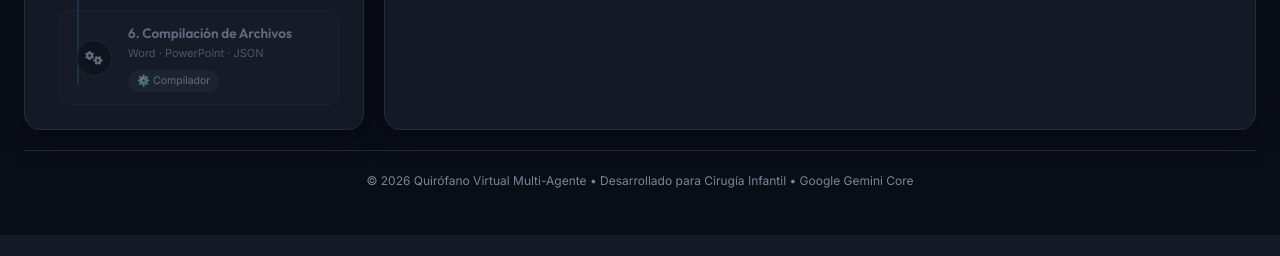
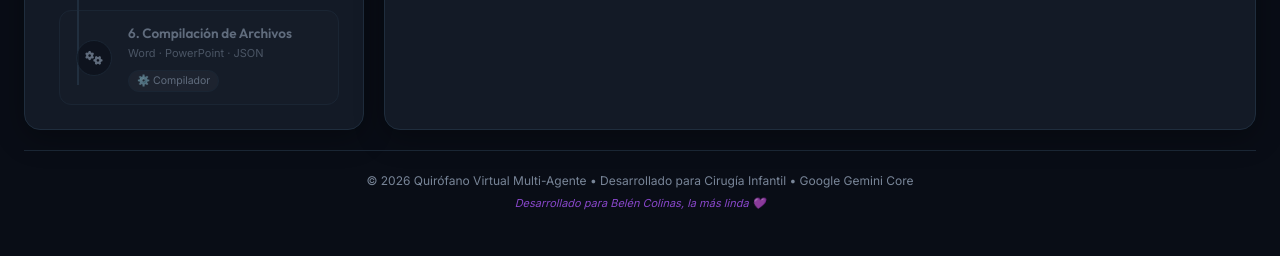
Before and after one commit to brunohazlebysoto-create/surgical-multiagent, a FastAPI app: page / in a window 1280 px wide. Shown: the part 1381-1637 px from the top of the page. Before the commit the page ends 1616 px from the top, so only its background shows below. Run offline with FastAPI, Linux system fonts and the light colour scheme.

Commit message:
chore: add dedication to Belén Colinas in footer
https://claude.ai/code/session_0134983Cs7iqM5EERGgbR4LL

```diff
--- a/templates/index.html
+++ b/templates/index.html
@@ -439,6 +439,7 @@
 
         <footer class="app-footer">
             <p>© 2026 Quirófano Virtual Multi-Agente • Desarrollado para Cirugía Infantil • Google Gemini Core</p>
+            <p style="margin-top:4px; font-size:11px; color:#a855f7; font-style:italic;">Desarrollado para Belén Colinas, la más linda 💜</p>
         </footer>
     </div>
 
```
